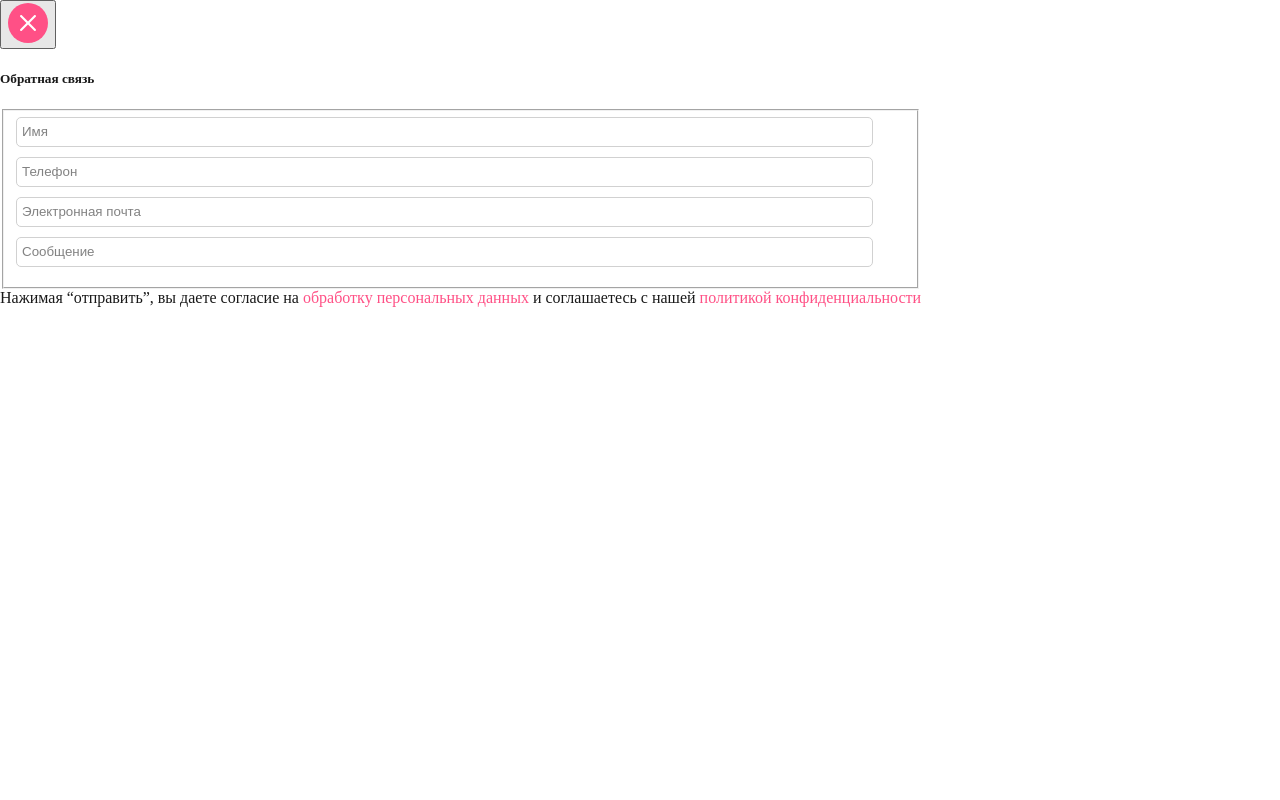
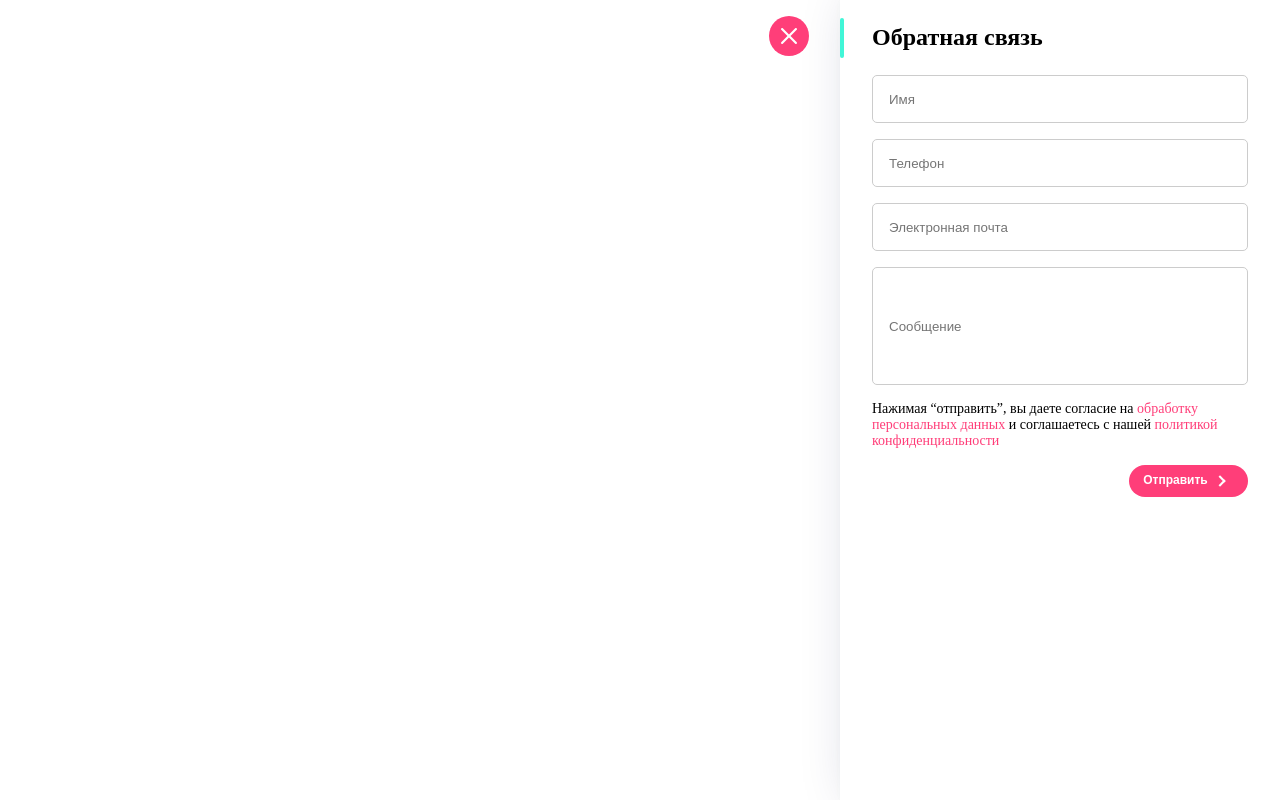
Before and after one commit to justsaygood/justsaygood.github.io, a plain HTML site: page popup.html in a window 1280 px wide. Drawn offline with Linux system fonts and the light colour scheme.

Commit message:
commit june14th pop-up

```diff
--- a/brands.css
+++ b/brands.css
@@ -26,7 +26,6 @@
         justify-content: space-evenly;
         height: 160px;
         margin-top: 24px;
-        transition: height 2s;
     }
 }
 .brands__item {
--- a/popup.css
+++ b/popup.css
@@ -1,12 +1,13 @@
-.popup-wrapper {
+.popup {
     position: fixed;
     background-color: #FFFFFF;
-    opacity: 90%;
     top: 0;
     left: 0;
-}
-.popup {
-
+    z-index: 2;
+    /*
+    opacity: 0;
+    visibility: hidden;
+    */
 }
 .popup__feedback--active {
     opacity: 1;
@@ -18,18 +19,144 @@
     0% {transform: translateX(-150%);}
     100% {transform: translateY(0);}
 }
+.popup__body {
+    width: 320px;
+    height: 100%;
+    background: #FFFFFF;
+    box-shadow: -2px 0 4px rgba(69, 79, 126, 0.02), 16px 0 52px rgba(14, 24, 80, 0.2);
+    position: fixed;
+    right: 0;
+    top: 0;
+}
+@media (min-width: 1120px) {
+    .popup__body {
+        width: 440px;
+    }
+}
+.button-close {
+    width: 40px;
+    height: 40px;
+    border: none;
+    background-color: transparent;
+    cursor: pointer;
+    margin: 16px 16px;
+    padding: 0;
+}
+.button-close:hover {
+    opacity: .6;
+    transition-duration: 0.4s;
+    -webkit-transition-duration: 0.4s;
+    -moz-transition-duration: 0.4s;
+}
+@media (min-width: 1120px) {
+    .button-close {
+        position: absolute;
+        right: 455px;
+    }
+}
+.popup__heading {
+    font-size: 24px;
+    margin: 24px 16px;
+}
+@media (min-width: 1120px) {
+    .popup__heading {
+        margin: 24px 32px;
+    }
+}
+.popup__heading::before {
+        content: '';
+        position: absolute;
+        background-color: #41F6D7;
+        width: 4px;
+        height: 40px;
+        border-radius: 2px;
+        left: 0;
+        top: 91px;
+}
+@media (min-width: 1120px) {
+    .popup__heading::before {
+        top: 18px;
+    }
+}
 
-input {
-    width: 95%;
-    height: 24px;
-    margin-bottom: 10px;
-    padding: 2px 5px;
+.popup__content {
+    border: none;
+    padding: 0;
+    margin: 0 16px;
+}
+@media (min-width: 1120px) {
+    .popup__content {
+        margin: 0 32px;
+    }
+}
+.form {
+    width: 100%;
+    height: 48px;
+    box-sizing: border-box;
     font-family: "TT Lakes", sans-serif;
-    vertical-align: middle;
+    color: #7E7E82;
     border: 1px solid #cccccc;
     border-radius: 5px;
+    margin-bottom: 16px;
+    padding: 0 16px;
+}
+.form:active {
+    border: 1px solid #FF3E79;
+}
+.form__message {
+    height: 118px;
+}
+.popup__button {
+    display: flex;
+    flex-direction: column;
+    margin: 0 16px;
+}
+
+@media (min-width: 1120px) {
+    .popup__button {
+        margin: 0 32px;
+    }
+}
+.agreement {
+    font-size: 14px;
 }
 .popup__link {
     color: #FF3E79;
     text-decoration: none;
 }
+.popup__link:hover {
+    color: #7E7E82;
+}
+.submit-btn {
+    align-self: flex-end;
+    width: 119px;
+    height: 32px;
+    background-color: #FF3E79;
+    border: transparent;
+    border-radius: 16px;
+    color: white;
+    font-family: "TT Lakes", "Arial", sans-serif;
+    font-size: 12px;
+    font-weight: 700;
+    cursor: pointer;
+    margin: 16px 0 0 0;
+    padding: 6px 26px 0 0;
+}
+.submit-btn:hover {
+    opacity: .6;
+    transition-duration: 0.4s;
+    -webkit-transition-duration: 0.4s;
+    -moz-transition-duration: 0.4s;
+}
+.submit-btn:after {
+    position: relative;
+    left: 87px;
+    top: -10px;
+    content: '';
+    display: block;
+    width: 6px;
+    height: 6px;
+    border-left: 2px solid #FFFFFF;
+    border-bottom: 2px solid #FFFFFF;
+    transform: rotate(225deg);
+}
--- a/popup.html
+++ b/popup.html
@@ -7,17 +7,22 @@
     <link rel="stylesheet" href="popup.css">
 </head>
 <body>
-<div class="popup-wrapper">
-    <div class="popup popup__feedback">
+<div class="popup popup__feedback">
+    <div class="popup__body">
         <button type="button" class="button-close"><img src="image/burger-close.svg" alt=""></button>
-        <h5 class="heading">Обратная связь</h5>
-        <fieldset class="popup__content">
-            <input type="text" id="name" placeholder="Имя">
-            <input type="tel" id="tel" name="passport" placeholder="Телефон" required>
-            <input type="mail" id="mail" placeholder="Электронная почта">
-            <input type="text" id="message" placeholder="Сообщение">
-        </fieldset>
-        <span class="agreement">Нажимая “отправить”, вы даете согласие на <a href="#" class="popup__link">обработку персональных данных</a> и соглашаетесь с нашей <a href="#" class="popup__link">политикой конфиденциальности</a></span>
+        <h5 class="popup__heading">Обратная связь</h5>
+        <form>
+            <fieldset class="popup__content">
+                <input type="text" id="name" class="form" name="name" placeholder="Имя" required>
+                <input type="tel" id="tel" class="form" name="passport" placeholder="Телефон" required>
+                <input type="email" id="mail" class="form" name="mail" placeholder="Электронная почта" required>
+                <input type="text" id="message" name="message" class="form form__message" placeholder="Сообщение">
+            </fieldset>
+        </form>
+        <div class="popup__button">
+            <span class="agreement">Нажимая “отправить”, вы даете согласие на <a href="#" class="popup__link">обработку персональных данных</a> и соглашаетесь с нашей <a href="#" class="popup__link">политикой конфиденциальности</a></span>
+            <button type="submit" class="submit-btn">Отправить</button>
+        </div>
     </div>
 </div>
 </body>
--- a/services.css
+++ b/services.css
@@ -119,7 +119,7 @@
 .price-info__text {
     font-size: 14px;
     font-weight: 400;
-    margin: 0 0 16px 16px;
+    margin: 16px 0 16px 16px;
 }
 @media (min-width: 768px) {
     .price-info__text {
```
Also changed, not shown: index.html (+19 -0 lines).
